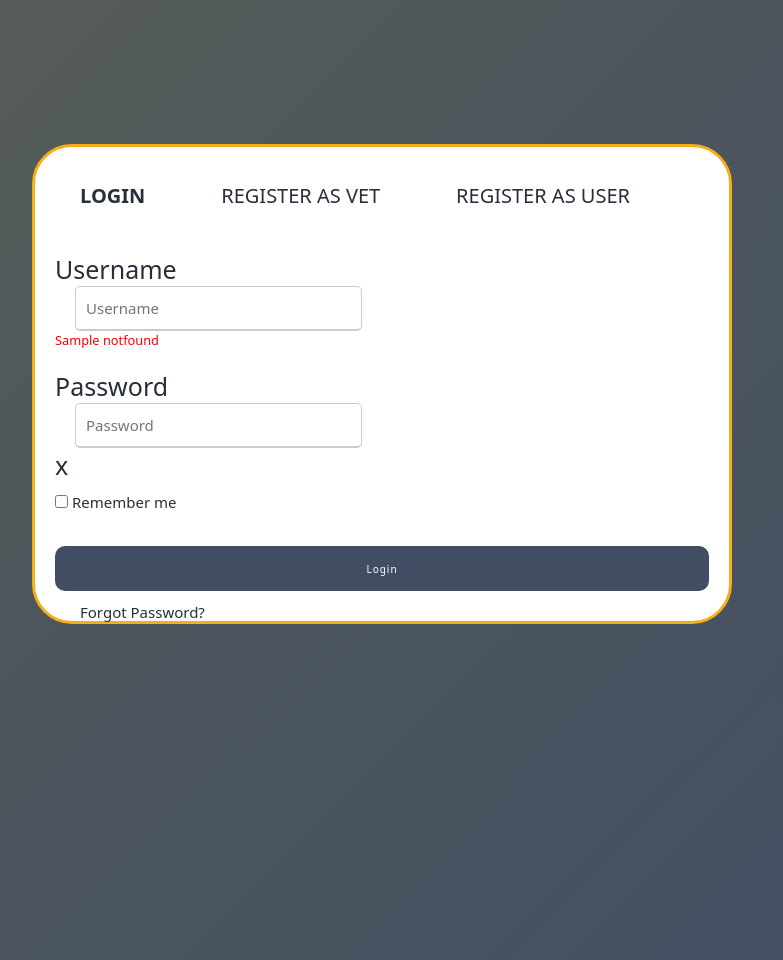
After one commit to yahiaelpronc/ACC_Project, a Django app: template FinalProject2022/finalproj/templates/login.html in a window 1280 px wide. The commit adds this page. Shown: the whole page, without its empty margins (258-1041 px from the left). Run offline with Django 3.2, Linux system fonts and the light colour scheme; the template is opened without the code that fills it: most values are stand-ins (such as "Sample title", 1, 10 or a date in 2020).

Commit message:
login
login

```diff
--- a/FinalProject2022/finalproj/finalapp/urls.py
+++ b/FinalProject2022/finalproj/finalapp/urls.py
@@ -26,6 +26,8 @@ urlpatterns = [
     path('registervet/', registervet),
     path('verify/<str:username>/<dates>/',verifyUser),
     path('verifyVet/<str:username>/<dates>/',verifyVet),
+    path('test/',test),
+    path('login/',login),
 
 
 
--- /dev/null
+++ b/FinalProject2022/finalproj/static/login.css
@@ -0,0 +1,200 @@
+* {
+    margin: 0;
+    padding: 0;
+    box-sizing: border-box;
+    font-family: system-ui, -apple-system, BlinkMacSystemFont, 'Segoe UI', Roboto, Oxygen, Ubuntu, Cantarell, 'Open Sans', 'Helvetica Neue', sans-serif;
+    color: #282f3b;
+}
+
+
+body {
+    margin: 0;
+    padding: 0;
+    background: linear-gradient(135deg, #575d57, #414d63);
+    /* background-size: cover; */
+    background-repeat: no-repeat;
+    font-family: system-ui, -apple-system, BlinkMacSystemFont, 'Segoe UI', Roboto, Oxygen, Ubuntu, Cantarell, 'Open Sans', 'Helvetica Neue', sans-serif;
+    height: 120vh;
+}
+
+.box {
+    font-size: 25px;
+    font-weight: 500;
+    position: relative;
+    max-width: 700px;
+    width: 100%;
+    background: #fff;
+    padding: 15px 20px;
+    border: 3px solid #f5af1b;
+    border-radius: 40px;
+    /* width: 380px; */
+    height: 480px;
+    /* padding: 20px; */
+    text-align: start;
+    box-sizing: border-box;
+    flex-direction: column;
+    margin: 0 auto;
+    transform: translateY(30%);
+
+}
+
+
+/* .box img {
+    width: 100px;
+    margin-top: -50px;
+  } */
+
+.header {
+    width: 600px;
+    height: 50px;
+    text-transform: uppercase;
+    display: inline-flex;
+    padding-top: 20px;
+    padding-bottom: 0;
+    justify-content: space-between;
+
+    font-size: 20px;
+    font-weight: 500;
+    position: relative;
+}
+
+.header a {
+    font-size: 20px;
+    text-decoration: none;
+    color: #282f3b;
+    display: inline-flex;
+    padding-left: 25px;
+    padding-right: 25px;
+    justify-content: space-evenly;
+    cursor: pointer;
+
+    /* font-size: 25px; */
+    font-weight: 500;
+    position: relative;
+}
+
+
+.header .active {
+    color: #282f3b;
+    font-weight: bold;
+    position: relative;
+}
+
+.header .active:after {
+    position: absolute;
+    border: none;
+    content: '';
+}
+
+#errorMsg {
+    color: red;
+    text-align: center;
+    font-size: 12px;
+    padding-bottom: 20px;
+}
+
+.content {
+    display: flex;
+    flex-direction: column;
+    overflow: hidden;
+    align-items: center;
+}
+
+.frist{
+    margin-bottom: 15px;
+    width: calc(100%/2 - 20px);
+    display: flex;
+    flex-direction: row;
+    flex-wrap: wrap;
+    justify-content: space-between;
+    overflow: hidden;
+    margin: 20px 0 10px 0;
+}
+
+form {
+    position: relative;
+    display: block;
+    width: 100%;
+    height: 100%;
+    flex-shrink: 0;
+    flex-direction: column;
+    transition: right 0.5s;
+}
+
+.login a {
+    text-decoration: none;
+    color: #282f3b;
+    font-size: 15px;
+    text-align: center;
+    cursor: pointer;
+    padding-left: 25px;
+    padding-right: 25px;
+    font-weight: 500;
+    position: relative;
+}
+
+.extend form {
+    right: 100%;
+}
+
+  input[type='text'],
+  input[type='password'],
+  input[type='email'] {
+    height: 45px;
+    width: 100%;
+    outline: none;
+    border-radius: 5px;
+    border: 1px solid #ccc;
+    padding-left: 10px;
+    margin-left: 20px;
+    font-size: 15px;
+    border-bottom-width: 2px;
+    transition: all 0.3s ease;
+  }
+
+  input[type='text']:hover,
+  input[type='password']:hover,
+  input[type='email']:hover {
+    border: 4px solid #182e76;
+  }
+
+  input[type='submit'] {
+    height: 100%;
+    width: 100%;
+    outline: none;
+    color: #fff;
+    border: none;
+    font-size: 10px;
+    font-weight: 500;
+    border-radius: 10px;
+    letter-spacing: 1px;
+    background: linear-gradient(135deg, #414d63, #414d63);
+
+
+    height: 45px;
+    margin: 0;
+    display: block;
+    position: relative;
+    padding: 12px;
+    /* margin-bottom: 20px; */
+    width: 100%;
+    background-color: #414d63;
+    text-align: center;
+    cursor: pointer;
+
+  }
+
+  input[type='submit']:hover {
+    background-color: #ffffff;
+    background: linear-gradient(135deg, #e897b4, #f5af1b);
+    font-weight: bold;
+  }
+  input[type='checkbox'] {
+    background-color: #182e76;
+  }
+  #check {
+    margin-top: 10px;
+    text-align: left;
+    color: #ffffff;
+    font-size: 15px;
+  }
--- /dev/null
+++ b/FinalProject2022/finalproj/static/login.js
@@ -0,0 +1,129 @@
+// form
+// var email;
+// var uname;
+// var pass;
+
+$(window).on('hashchange', function () {
+    if (location.hash.slice(1) == 'signup') {
+      $('.page').addClass('extend');
+      $('#login').removeClass('active');
+      $('#signup').addClass('active');
+    } else {
+      $('.page').removeClass('extend');
+      $('#login').addClass('active');
+      $('#signup').removeClass('active');
+    }
+  });
+  $(window).trigger('hashchange');
+
+  function validateLoginForm() {
+    var name1 = document.getElementById('logName').value;
+    var password1 = document.getElementById('logPassword').value;
+    if (name1 == '' || password1 == '') {
+      document.getElementById('errorMsg').innerHTML = alert(
+        'Please fill the required fields'
+      );
+    } else if (password1.length < 3) {
+      document.getElementById('errorMsg').innerHTML = alert(
+        'Your password must include atleast 8 characters'
+      );
+    } else {
+      for (var i = 0; i < dataForm.length; i++) {
+        if (
+          dataForm[i].signNam == name1 &&
+          dataForm[i].signPasswor == password1
+        ) {
+          window.open('index.html');
+        } else {
+          document.getElementById('errorMsg').innerHTML = 'data is not found';
+        }
+      }
+    }
+  }
+
+  var dataForm = [];
+  if (localStorage.userName != null) {
+    dataForm = JSON.parse(localStorage.userName);
+  } else {
+    dataForm = [];
+  }
+
+  function validateSignupForm() {
+    let signEmail = document.getElementById('signEmail');
+    let signName = document.getElementById('signName');
+    let signPassword = document.getElementById('signPassword');
+    let newUser = {};
+
+    if (
+      signEmail.value == '' ||
+      signName.value == '' ||
+      signPassword.value == ''
+    ) {
+      document.getElementById('errorMsg').innerHTML = alert(
+        'Please fill the required fields'
+      );
+    } else if (signPassword.value.length < 8) {
+      document.getElementById('errorMsg').innerHTML = alert(
+        'Your password must include atleast 8 characters'
+      );
+    } else {
+      newUser = {
+        signEmai: signEmail.value,
+        signNam: signName.value,
+        signPasswor: signPassword.value,
+      };
+      dataForm.push(newUser);
+      localStorage.setItem('userName', JSON.stringify(dataForm));
+      alert('Successfully signed up');
+    }
+  }
+
+  /* function validateLoginForm() {
+    var name = document.getElementById('logName').value;
+    var password = document.getElementById('logPassword').value;
+    var a = localStorage.getItem('name');
+    var b = localStorage.getItem('password');
+    if (name == '' || password == '') {
+      document.getElementById('errorMsg').innerHTML = alert(
+        'Please fill the required fields'
+      );
+    } else if (password.length < 8) {
+      document.getElementById('errorMsg').innerHTML = alert(
+        'Your password must include atleast 8 characters'
+      );
+    } else if (name == a && password == b) {
+      window.open('index.html');
+    } else {
+      alert('data is not found');
+    }
+  }
+   */
+
+  /* function validateSignupForm() {
+    var dataForm = [];
+    var newUser = {
+      mail: signEmail.value,
+      name: signName.value,
+      password: signPassword.value,
+    };
+    dataForm.push(newUser);
+    let mail = document.getElementById('signEmail').value;
+    let name = document.getElementById('signName').value;
+    let password = document.getElementById('signPassword').value;
+
+    if (mail == '' || name == '' || password == '') {
+      document.getElementById('errorMsg').innerHTML = alert(
+        'Please fill the required fields'
+      );
+    } else if (password.length < 8) {
+      document.getElementById('errorMsg').innerHTML = alert(
+        'Your password must include atleast 8 characters'
+      );
+    } else {
+      alert('Successfully signed up');
+      email = localStorage.setItem('mail', mail);
+      uname = localStorage.setItem('name', name);
+      pass = localStorage.setItem('password', password);
+    }
+    console.log(newUser);
+  } */
--- /dev/null
+++ b/FinalProject2022/finalproj/templates/login.html
@@ -0,0 +1,49 @@
+<!DOCTYPE html>
+
+<head>
+    {%load static%}
+    <meta charset="UTF-8" />
+    <title>LogIn and SignUp Page</title>
+    <link rel="stylesheet" href=" {%static 'login.css'%}" />
+    <script src="login.js"></script>
+</head>
+
+<body>
+    <div class="box">
+        <div class="page">
+            <div class="header">
+                <a id="login" class="active" href="#login">login</a>
+                <a id="signup" href="http://127.0.0.1:8000/final/register/">Register as Vet</a>
+                <a id="signupVet" href="http://127.0.0.1:8000/final/registervet/">Register as User</a>
+            </div>
+            <div id="errorMsg"></div>
+            <div class="content">
+                <form class="login" name="loginForm" onsubmit="validateLoginForm()" action="/final/login/" method="post">
+                    {%csrf_token%}
+                    <div class="frist">
+                        <label for="logName">Username</label>
+                        <input type="text" name="username" id="logName" placeholder="Username" />
+                         <span style="font-size:0.8rem;color:red" class="text-danger">{{notfound}}</span>
+                    </div>
+
+                    <div class="frist">
+                        <label for="logPassword">Password</label>
+                        <input type="password" name="password" id="logPassword" placeholder="Password" />
+                        <span class="text-danger">{{passerr}}</span>
+                    </div>
+                    <div id="check">
+                        <input type="checkbox" id="remember" />
+                        <label for="remember">Remember me</label>
+                    </div>
+                    <br />
+                    <input type="submit" value="Login" />
+                    <a href="#">Forgot Password?</a>
+                </form>
+
+            </div>
+        </div>
+    </div>
+    <script src="https://code.jquery.com/jquery-3.3.1.min.js"
+        integrity="sha256-FgpCb/KJQlLNfOu91ta32o/NMZxltwRo8QtmkMRdAu8=" crossorigin="anonymous"></script>
+    <script src="{%static 'login.js'%}"></script>
+</body>
```
Also changed, not shown: FinalProject2022/finalproj/finalapp/views.py (+127 -83 lines), FinalProject2022/finalproj/templates/ResendFailed.html (added, +17 -0 lines), FinalProject2022/finalproj/templates/alreadyVerified.html (added, +17 -0 lines), FinalProject2022/finalproj/templates/index.html (+17 -2 lines), FinalProject2022/finalproj/templates/resendEmail.html (added, +17 -0 lines), FinalProject2022/finalproj/templates/successVerified.html (added, +20 -0 lines).
